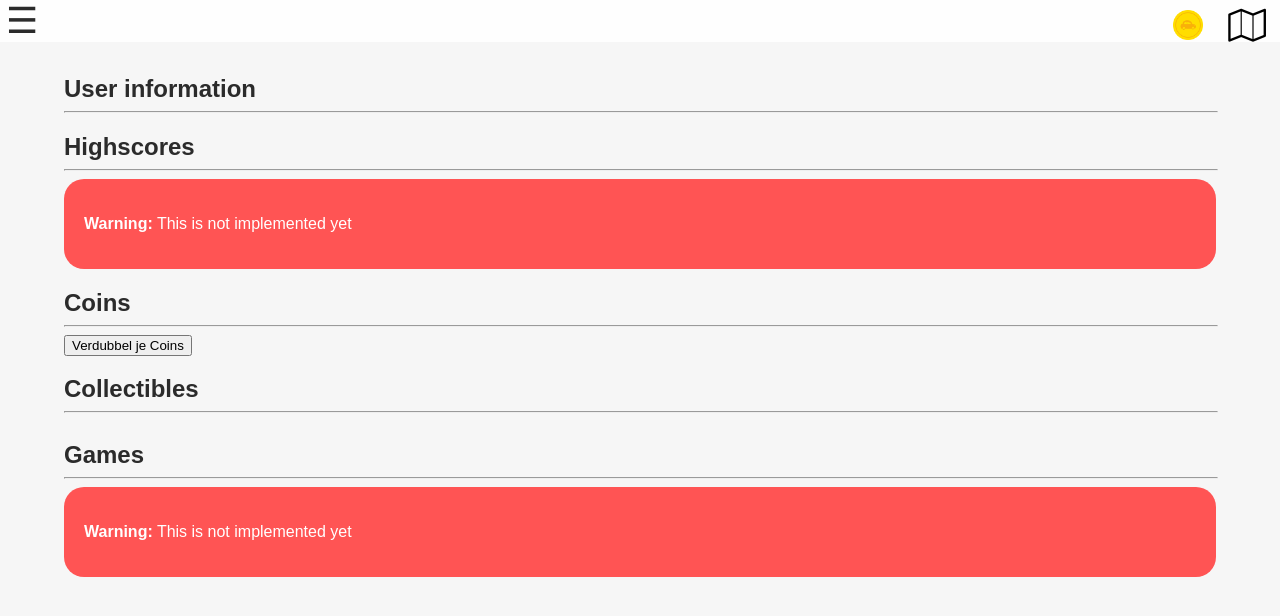
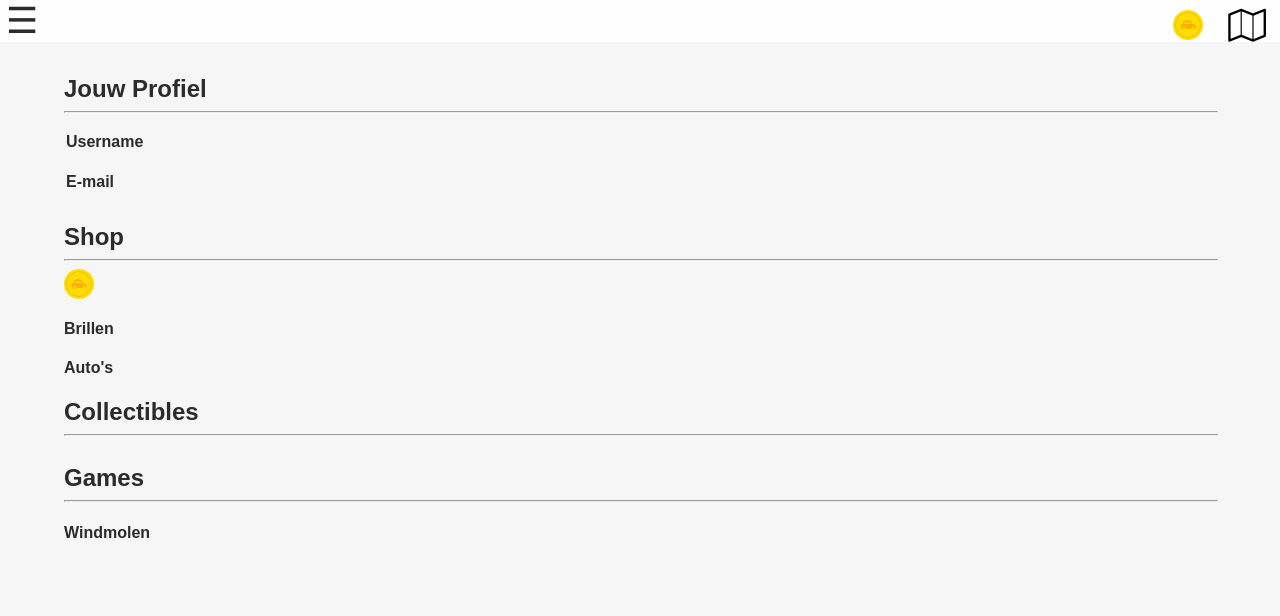
Before and after one commit to steven7kramer/backseatbuddy, a PHP site: page /pages/dashboard.php in a window 1280 px wide. Shown: the top 616 px of the page. Run offline with PHP 8.4, Linux system fonts and the light colour scheme; the visitor is signed in with stand-in values (Sample User, id 1); data that the repository does not hold is empty; some libraries are stand-ins or nearby versions.

Commit message:
get username and email from db, place avatar besides and show coins

```diff
--- a/css/bsb_style.css
+++ b/css/bsb_style.css
@@ -139,15 +139,6 @@ input[type=submit]:hover {
     padding: 0px 6px;
     background-color: #fefefe;
     z-index: 4;
-}
-
-.dashboard .container {
-    padding: 1% 5%;
-}
-
-.dashboard {
-    overflow-y: auto;
-    overflow-x: hidden;
 }
 
 .divider {
--- /dev/null
+++ b/css/dashboard.css
@@ -0,0 +1,38 @@
+.dashboard .container {
+    padding: 1% 5%;
+}
+
+.dashboard {
+    overflow-y: auto;
+    overflow-x: hidden;
+}
+#dashboardUserInfo{
+  display: inline-block;
+  vertical-align: middle;
+  text-align: left;
+  width:70%;
+}
+#dashboardUserInfo th, #dashboardUserInfo tr{
+  padding: 10px 20px 10px 0px;
+}
+#bsb-avatar-drawing{
+  display: inline-block;
+  vertical-align: middle;
+  margin: 20px 0;
+  width:29%;
+  text-align: right;
+}
+.infoPlace{
+  font-style: italic;
+  font-weight: normal;
+}
+#coinDisplay{
+  font-size: 18px;
+}
+#coinDisplay img{
+  width:30px;
+  height:30px;
+  display:inline-block;
+  vertical-align: middle;
+  margin-right:5px;
+}
--- a/js/BackseatGPS.js
+++ b/js/BackseatGPS.js
@@ -181,6 +181,9 @@ function setPosition(position) {
                     scale: .1,
                     fillColor: carColour,
                     fillOpacity: 1,
+                    strokeColor: 'black',
+                    strokeOpacity: 1,
+                    strokeWeight: .5,
                     rotation: 90,
                     anchor: new google.maps.Point(256,256)
 
--- a/pages/dashboard.php
+++ b/pages/dashboard.php
@@ -1,6 +1,5 @@
 <?php include("includes/session.php") ?>
 <?php $filename = basename(__FILE__, '.php'); ?>
-
 
 <!DOCTYPE html>
 <html lang="nl">
@@ -11,6 +10,7 @@
 
         <!-- CSS -->
         <link rel="stylesheet" href="../css/bsb_style.css">
+        <link rel="stylesheet" href="../css/dashboard.css">
         <link rel="stylesheet" type="text/css" href="../lib/ChewingGrid/build/chewing-grid-atomic.css"/>
         <link rel="stylesheet" href="https://cdnjs.cloudflare.com/ajax/libs/font-awesome/4.7.0/css/font-awesome.min.css">
 
@@ -21,8 +21,10 @@
         <!--<link href="https://use.fontawesome.com/releases/v5.0.6/css/all.css" rel="stylesheet">-->
 
         <!-- Javascript -->
+        <script src="../js/BackseatGeneral.js"></script>
         <script src="../js/BackseatNAV.js"></script>
         <script src="../js/BackseatCollectibles.js"></script>
+        <script src="../js/BackseatDashboard.js"></script>
         <script src="../js/Avatar/BackseatAvatar.js"></script>
         <script src="../js/Avatar/BackseatPainter.js"></script>
 
@@ -41,8 +43,29 @@
 
         <div class="container">
 
-            <h2 class="no-margin-bottom">User information</h2>
+            <h2 class="no-margin-bottom">Jouw Profiel</h2>
             <hr class="divider"/>
+
+            <div id="dashboardUserInfo">
+              <table>
+                <tr>
+                  <th>
+                    Username
+                  </th>
+                  <th>
+                    <div class="usernamePlace infoPlace"></div>
+                  </th>
+                </tr>
+                <tr>
+                  <th>
+                    E-mail
+                  </th>
+                  <th>
+                    <div class="emailPlace infoPlace"></div>
+                  </th>
+                </tr>
+              </table>
+            </div>
 
             <!--  Draw an avatar -->
             <div id="bsb-avatar-drawing">
@@ -51,76 +74,14 @@
                 </script>
             </div>
 
-            <h2 class="no-margin-bottom">Highscores</h2>
+            <h2 class="no-margin-bottom">Shop</h2>
             <hr class="divider"/>
 
-            <div style="border-radius: 20px; background-color: #FF5454; padding: 20px;">
-                <p style="color: white;"><b>Warning:</b> This is not implemented yet</p>
-            </div>
-                <!-- <ul class="chew-row chew-row--card-min-100 chew-row--card-max-300  chew-row--col-8 chew-row--gutter">
-                    <li class="chew-cell">
-                        <div class="chew-card">
-                            <div class="card">
-                                <img src="../images/cards/dog.jpg" alt="image" style="width:100%">
-                                <div class="container">
-                                    <p><b>Highscore 1</b>: 100.000</p>
-                                </div>
-                            </div>
-                        </div>
-                    </li>
+            <div id="coinDisplay"></div>
 
-                    <li class="chew-cell chew-cell--ghost"></li>
-                    <li class="chew-cell chew-cell--ghost"></li>
-                    <li class="chew-cell chew-cell--ghost"></li>
-                    <li class="chew-cell chew-cell--ghost"></li>
-                    <li class="chew-cell chew-cell--ghost"></li>
-                    <li class="chew-cell chew-cell--ghost"></li>
-                    <li class="chew-cell chew-cell--ghost"></li>
-                </ul> -->
+            <h4>Brillen</h4>
 
-           <h2 class="no-margin-bottom">Coins</h2>
-           <hr class="divider"/>
-
-           <div id="dashboardCoins"></div>
-           <script>
-                 jQuery.ajax({
-                     type: "POST",
-                     url: "../../php/BackseatDB.php",
-                     datatype: 'json',
-                     data: {functionname: 'coinDisplay'},
-
-                     success: function(obj, textstatus) {
-                         if (!('error' in obj)) {
-                             jQuery('#dashboardCoins').html(obj.coins);
-                         } else {
-                             console.error("Failed to add Coins to display" );
-                         }
-                     }
-                 });
-           </script>
-
-           <div id="doubleCoins">
-             <button onclick="doubleCoins()">Verdubbel je Coins</button>
-          </div>
-
-          <script>
-          function doubleCoins(){
-                jQuery.ajax({
-                    type: "POST",
-                    url: "../../php/BackseatDB.php",
-                    datatype: 'json',
-                    data: {functionname: 'doubleCoins'},
-
-                    success: function(obj, textstatus) {
-                        if (!('error' in obj)) {
-                            jQuery('#doubleCoins').html('Ga je! 0 Coins left.');
-                        } else {
-                            console.error("Failed to add Coins to display" );
-                        }
-                    }
-                });
-              }
-          </script>
+            <h4>Auto's</h4>
 
             <h2 class="no-margin-bottom">Collectibles</h2>
             <hr class="divider"/>
@@ -133,42 +94,11 @@
             <h2 class="no-margin-bottom">Games</h2>
             <hr class="divider"/>
 
-            <div style="border-radius: 20px; background-color: #FF5454; padding: 20px;">
-                <p style="color: white;"><b>Warning:</b> This is not implemented yet</p>
+            <div id="windmillImg"></div>
+            <div id="windmillScores">
+              <h4>Windmolen</h4>
+
             </div>
-            <!-- <ul class="chew-row chew-row--card-min-300  chew-row--col-4 chew-row--gutter">
-                <li class="chew-cell">
-                    <div class="chew-card">
-                        <div class="card">
-                            <img src="../images/cards/game.jpg" alt="image" style="width:100%">
-                            <div class="container">
-                                <p><b>Game 1</b>: X</p>
-                            </div>
-                        </div>
-                    </div>
-                </li>
-                <li class="chew-cell">
-                    <div class="chew-card">
-                        <div class="card">
-                            <img src="../images/cards/game.jpg" alt="image" style="width:100%">
-                            <div class="container">
-                                <p><b>Game 2</b>: Y</p>
-                            </div>
-                        </div>
-                    </div>
-                </li>
-                <li class="chew-cell">
-                    <div class="chew-card">
-                        <div class="card">
-                            <img src="../images/cards/game.jpg" alt="image" style="width:100%">
-                            <div class="container">
-                                <p><b>Game 3</b>: Z</p>
-                            </div>
-                        </div>
-                    </div>
-                </li>
-                <li class="chew-cell chew-cell--ghost"></li>
-            </ul> -->
         </div>
     </body>
 
--- a/php/BackseatDB.php
+++ b/php/BackseatDB.php
@@ -13,6 +13,7 @@ $quizQuestion = array();
 $gameChecker = array();
 $customCar = array();
 $checkIfUnlocked = array();
+$usernameEmail = array();
 $link;
 
 if (!isset($_POST['functionname'])) {
@@ -158,6 +159,13 @@ if (!isset($result['error'])) {
               $result['customCar'] = $GLOBALS['customCar'];
           }
           break;
+      case 'usernameEmail':
+          if (connect()) {
+              usernameEmail();
+              $result['usernameEmail'] = $GLOBALS['usernameEmail'];
+          }
+          break;
+
         default:
             $result['error'] = 'Specified function not found';
             break;
@@ -692,4 +700,24 @@ function customCar(){
 
   mysqli_free_result($result);
 }
+
+function usernameEmail(){
+  $table = "Users";
+
+  $query = sprintf("SELECT uUsername, uEmail FROM %s WHERE uID = %d", $table, $_SESSION['uID']);
+
+  $result = mysqli_query($GLOBALS['link'], $query);
+
+  if (!$result) {
+      $message  = 'Invalid query: ' . mysqli_error() . "\n";
+      $message .= 'Whole query: ' . $query;
+      die($message);
+  }
+
+  while ($row = $result -> fetch_assoc()) {
+      array_push($GLOBALS['usernameEmail'], $row);
+  }
+
+  mysqli_free_result($result);
+}
 ?>
```
Also changed, not shown: js/BackseatGeneral.js (+41 -0 lines), js/BackseatDashboard.js (added).
